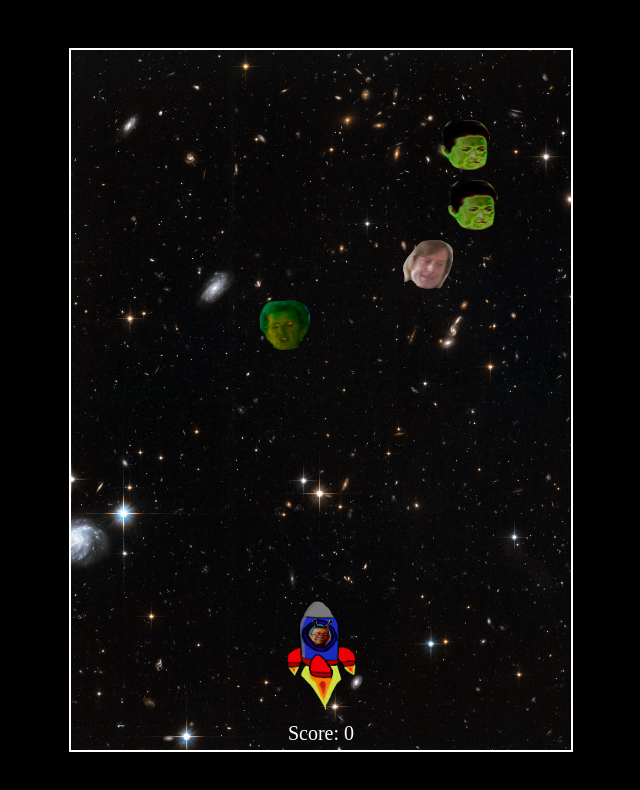
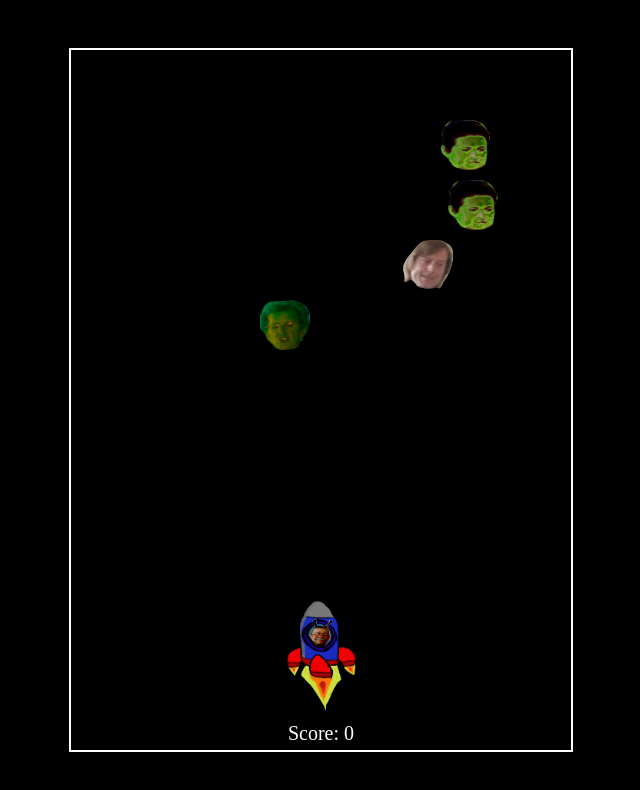
Before and after one commit to tymasdost/PrumkaShooter, a plain HTML site: page index.html in a window 1280 px wide. Shown: the whole page, without its empty margins (319-959 px from the left). Drawn offline with Linux system fonts and the light colour scheme.

Commit message:
Update style.css

```diff
--- a/res/css/style.css
+++ b/res/css/style.css
@@ -16,7 +16,5 @@ canvas {
     object-fit: contain;
     max-width: 100%;
     max-height: 90%;
-    background-image: url(/res/img/hic.jpg);
-    background-size: cover;
     border: 2px solid white;
 }
```
